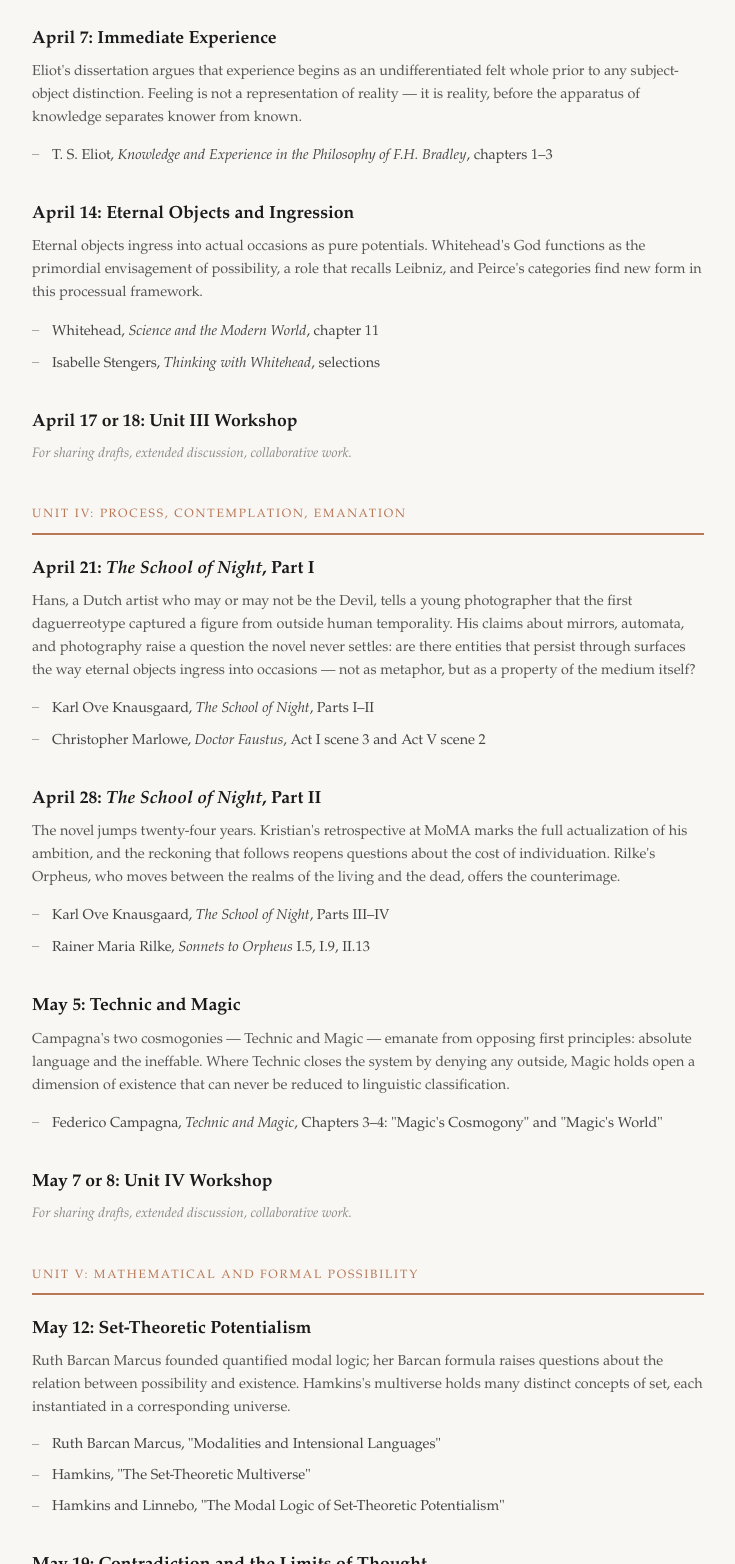
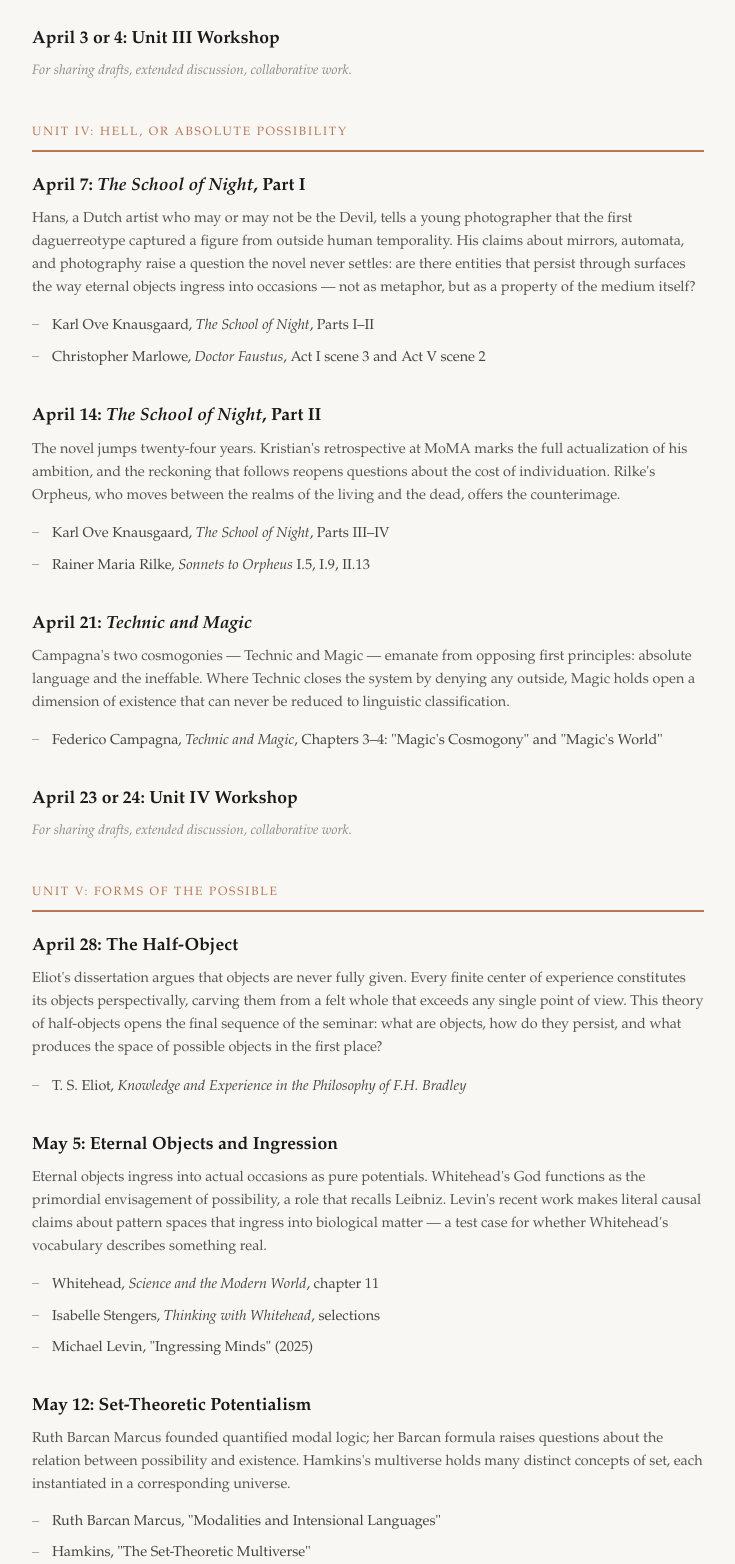
Before and after one commit to JustinStec/metamodality, a plain HTML site: page index.html in a window 1280 px wide. Shown: the part 2483-4047 px from the top of the page, without its empty margins (272-1007 px from the left). Drawn offline with Linux system fonts and the light colour scheme.

Commit message:
Final syllabus restructure: Units IV-V renamed and reordered
Unit IV: Hell, or Absolute Possibility (School of Night I & II, Technic and Magic)
Unit V: Forms of the Possible (Half-Object, Eternal Objects, Set-Theoretic,
Contradiction, Producing the Possible)
Unit III trimmed to weeks 8-9, workshops repositioned.

Co-Authored-By: Claude Opus 4.6 (1M context) <noreply@anthropic.com>

```diff
--- a/index.html
+++ b/index.html
@@ -305,39 +305,18 @@
 
             <div class="week">
                 <div class="week-header">
-                    <span class="week-title"><a href="https://justinstec.github.io/metamodality-workspace/?week=10">April 7: Immediate Experience</a></span>
-                </div>
-                <div class="week-focus">Eliot's dissertation argues that experience begins as an undifferentiated felt whole prior to any subject-object distinction. Feeling is not a representation of reality — it is reality, before the apparatus of knowledge separates knower from known.</div>
-                <ul class="readings">
-                    <li>T. S. Eliot, <em>Knowledge and Experience in the Philosophy of F.H. Bradley</em>, chapters 1–3</li>
-                </ul>
-            </div>
-
-            <div class="week">
-                <div class="week-header">
-                    <span class="week-title"><a href="https://justinstec.github.io/metamodality-workspace/?week=11">April 14: Eternal Objects and Ingression</a></span>
-                </div>
-                <div class="week-focus">Eternal objects ingress into actual occasions as pure potentials. Whitehead's God functions as the primordial envisagement of possibility, a role that recalls Leibniz, and Peirce's categories find new form in this processual framework.</div>
-                <ul class="readings">
-                    <li>Whitehead, <em>Science and the Modern World</em>, chapter 11</li>
-                    <li>Isabelle Stengers, <em>Thinking with Whitehead</em>, selections</li>
-                </ul>
-            </div>
-
-            <div class="week">
-                <div class="week-header">
-                    <span class="week-title">April 17 or 18: Unit III Workshop</span>
+                    <span class="week-title">April 3 or 4: Unit III Workshop</span>
                 </div>
                 <div class="week-focus workshop-note">For sharing drafts, extended discussion, collaborative work.</div>
             </div>
         </div>
 
         <div class="unit">
-            <div class="unit-title">Unit IV: Process, Contemplation, Emanation</div>
+            <div class="unit-title">Unit IV: Hell, or Absolute Possibility</div>
 
             <div class="week">
                 <div class="week-header">
-                    <span class="week-title"><a href="https://justinstec.github.io/metamodality-workspace/?week=12">April 21: <em>The School of Night</em>, Part I</a></span>
+                    <span class="week-title"><a href="https://justinstec.github.io/metamodality-workspace/?week=10">April 7: <em>The School of Night</em>, Part I</a></span>
                 </div>
                 <div class="week-focus">Hans, a Dutch artist who may or may not be the Devil, tells a young photographer that the first daguerreotype captured a figure from outside human temporality. His claims about mirrors, automata, and photography raise a question the novel never settles: are there entities that persist through surfaces the way eternal objects ingress into occasions — not as metaphor, but as a property of the medium itself?</div>
                 <ul class="readings">
@@ -348,7 +327,7 @@
 
             <div class="week">
                 <div class="week-header">
-                    <span class="week-title"><a href="https://justinstec.github.io/metamodality-workspace/?week=13">April 28: <em>The School of Night</em>, Part II</a></span>
+                    <span class="week-title"><a href="https://justinstec.github.io/metamodality-workspace/?week=11">April 14: <em>The School of Night</em>, Part II</a></span>
                 </div>
                 <div class="week-focus">The novel jumps twenty-four years. Kristian's retrospective at MoMA marks the full actualization of his ambition, and the reckoning that follows reopens questions about the cost of individuation. Rilke's Orpheus, who moves between the realms of the living and the dead, offers the counterimage.</div>
                 <ul class="readings">
@@ -359,7 +338,7 @@
 
             <div class="week">
                 <div class="week-header">
-                    <span class="week-title"><a href="https://justinstec.github.io/metamodality-workspace/?week=14">May 5: Technic and Magic</a></span>
+                    <span class="week-title"><a href="https://justinstec.github.io/metamodality-workspace/?week=12">April 21: <em>Technic and Magic</em></a></span>
                 </div>
                 <div class="week-focus">Campagna's two cosmogonies — Technic and Magic — emanate from opposing first principles: absolute language and the ineffable. Where Technic closes the system by denying any outside, Magic holds open a dimension of existence that can never be reduced to linguistic classification.</div>
                 <ul class="readings">
@@ -369,14 +348,36 @@
 
             <div class="week">
                 <div class="week-header">
-                    <span class="week-title">May 7 or 8: Unit IV Workshop</span>
+                    <span class="week-title">April 23 or 24: Unit IV Workshop</span>
                 </div>
                 <div class="week-focus workshop-note">For sharing drafts, extended discussion, collaborative work.</div>
             </div>
         </div>
 
         <div class="unit">
-            <div class="unit-title">Unit V: Mathematical and Formal Possibility</div>
+            <div class="unit-title">Unit V: Forms of the Possible</div>
+
+            <div class="week">
+                <div class="week-header">
+                    <span class="week-title"><a href="https://justinstec.github.io/metamodality-workspace/?week=13">April 28: The Half-Object</a></span>
+                </div>
+                <div class="week-focus">Eliot's dissertation argues that objects are never fully given. Every finite center of experience constitutes its objects perspectivally, carving them from a felt whole that exceeds any single point of view. This theory of half-objects opens the final sequence of the seminar: what are objects, how do they persist, and what produces the space of possible objects in the first place?</div>
+                <ul class="readings">
+                    <li>T. S. Eliot, <em>Knowledge and Experience in the Philosophy of F.H. Bradley</em></li>
+                </ul>
+            </div>
+
+            <div class="week">
+                <div class="week-header">
+                    <span class="week-title"><a href="https://justinstec.github.io/metamodality-workspace/?week=14">May 5: Eternal Objects and Ingression</a></span>
+                </div>
+                <div class="week-focus">Eternal objects ingress into actual occasions as pure potentials. Whitehead's God functions as the primordial envisagement of possibility, a role that recalls Leibniz. Levin's recent work makes literal causal claims about pattern spaces that ingress into biological matter — a test case for whether Whitehead's vocabulary describes something real.</div>
+                <ul class="readings">
+                    <li>Whitehead, <em>Science and the Modern World</em>, chapter 11</li>
+                    <li>Isabelle Stengers, <em>Thinking with Whitehead</em>, selections</li>
+                    <li>Michael Levin, "Ingressing Minds" (2025)</li>
+                </ul>
+            </div>
 
             <div class="week">
                 <div class="week-header">
```
Also changed, not shown: 1 other file.
